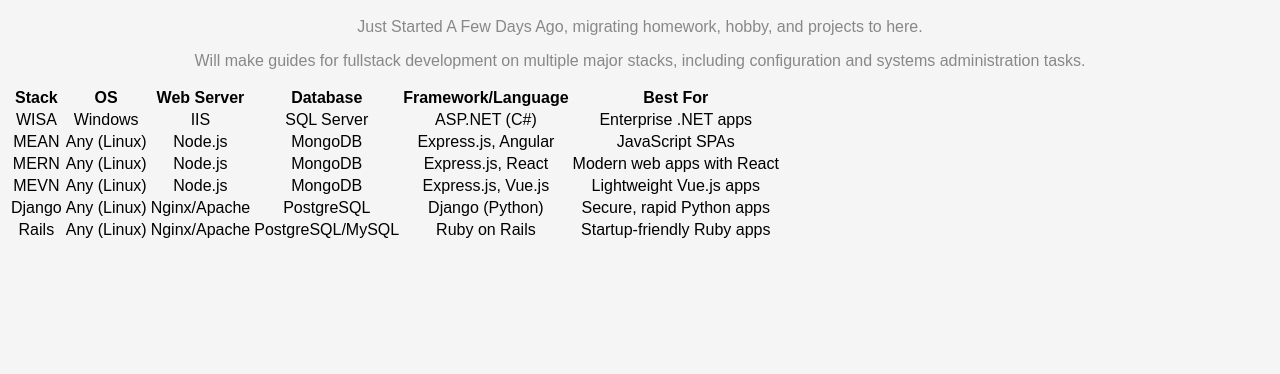
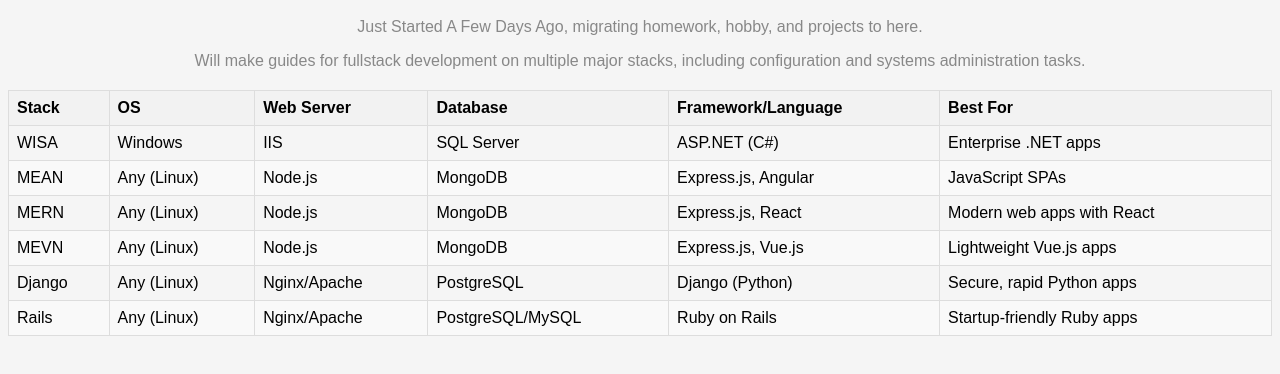
Before and after one commit to KindStarWonder/kindstarwonder.github.io, a plain HTML site: page index.html in a window 1280 px wide. Shown: the part 200-574 px from the top of the page. Drawn offline with Linux system fonts and the light colour scheme.

Commit message:
Update index.html

```diff
--- a/index.html
+++ b/index.html
@@ -8,6 +8,27 @@
     body { font-family: sans-serif; text-align: center; margin-top: 20vh; background: #f5f5f5; }
     h1 { color: #444; }
     p { color: #888; }
+        table {
+            width: 100%;
+            border-collapse: collapse;
+            margin: 20px 0;
+            font-family: Arial, sans-serif;
+        }
+        th, td {
+            border: 1px solid #ddd;
+            padding: 8px;
+            text-align: left;
+        }
+        th {
+            background-color: #f2f2f2;
+            font-weight: bold;
+        }
+        tr:nth-child(even) {
+            background-color: #f9f9f9;
+        }
+        tr:hover {
+            background-color: #f5f5f5;
+        }
   </style>
 </head>
 <body>
```
